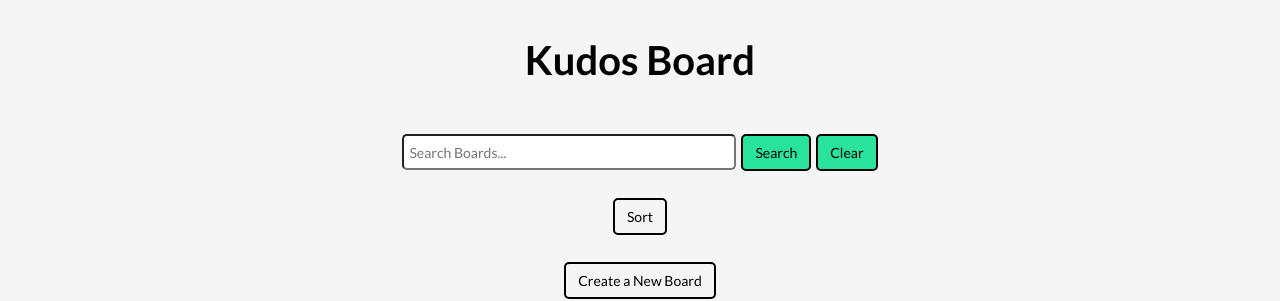
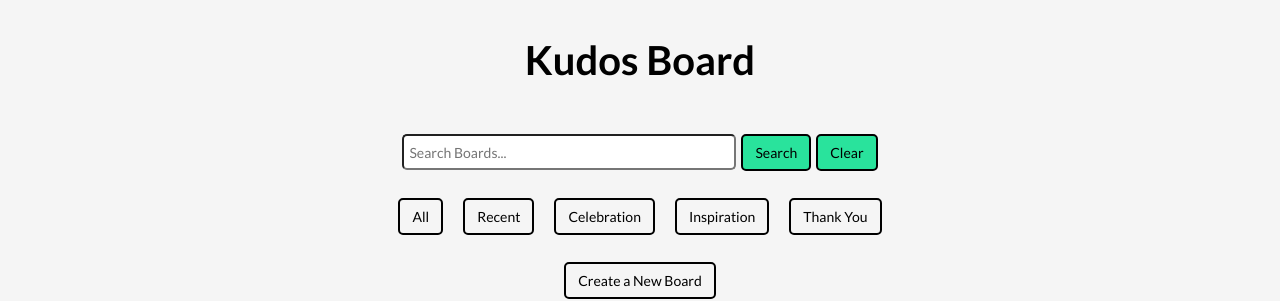
Before and after one commit to rribeiropedro/kudos-board, a React (Vite) app in the folder client/: page / in a window 1280 px wide. Shown: the top 301 px of the page. Built offline with nearby package versions, Linux system fonts and the light colour scheme; no server answers.

Commit message:
added functionality to all the sort buttons

```diff
--- a/client/src/components/Features.jsx
+++ b/client/src/components/Features.jsx
@@ -4,7 +4,17 @@ import '../styles/features.css'
 
 const Features = () => {
 
-  const { currBoard, setCurrBoard } = useKudos()
+  const { currBoard, setCurrBoard, components, setComponents } = useKudos()
+
+  const fetchBoards = (query, filter) => {
+    let url = "http://localhost:3000/api/boards"
+    query && (url += `?category=${query}`)
+    fetch(url)
+    .then(response => response.json())
+    .then(data => {
+      filter ? setComponents(data.slice(0, 6)) : setComponents(data)
+    })
+  }
 
   return (
     <div className="features-container">
@@ -23,7 +33,19 @@ const Features = () => {
             <button>Clear</button>
           </div>
           <div className="sort-container">
-            <button>Sort</button>
+            <button onClick={fetchBoards}>All</button>
+            <button onClick={() => {
+              fetchBoards("", true)
+            }}>Recent</button>
+            <button onClick={() => {
+              fetchBoards("celebration")
+            }}>Celebration</button>
+            <button onClick={() => {
+              fetchBoards("inspiration")
+            }}>Inspiration</button>
+            <button onClick={() => {
+              fetchBoards("thank_you")
+            }}>Thank You</button>
           </div>
           <div className="create-new-container">
             <button>Create a New Board</button>
--- a/client/src/styles/features.css
+++ b/client/src/styles/features.css
@@ -21,6 +21,7 @@
   display: flex;
   justify-content: center;
   align-items: center;
+  gap: 20px;
 }
 
 .create-new-container {
```
Also changed, not shown: 1 other file (tests, documents, lock files or other folders).
